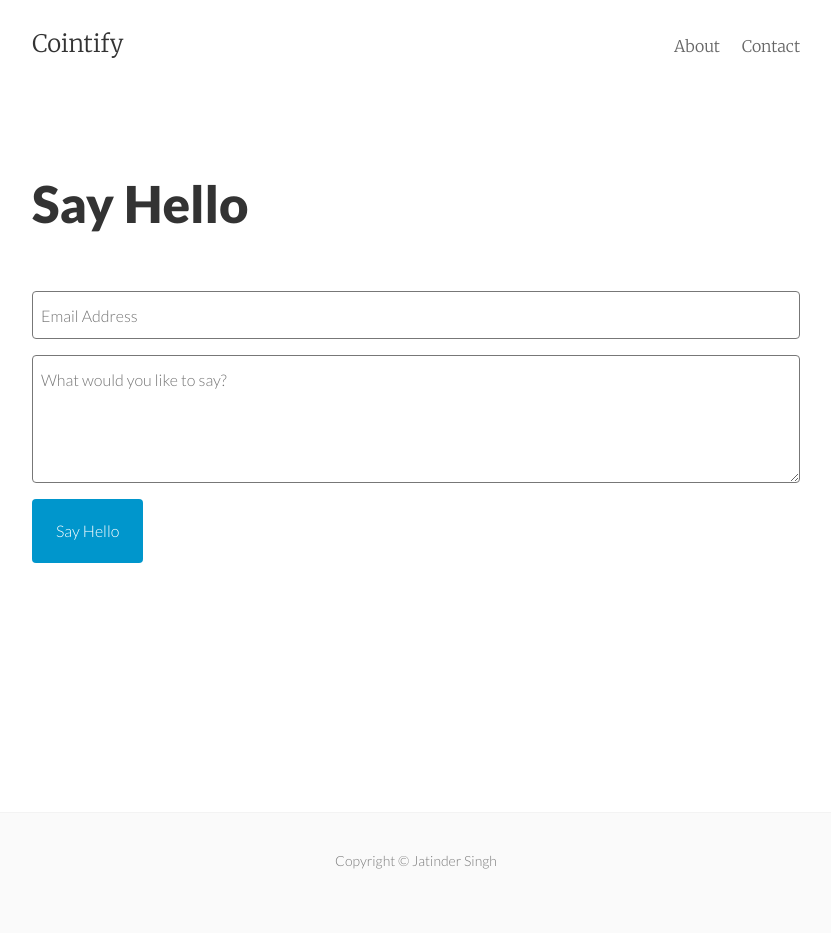
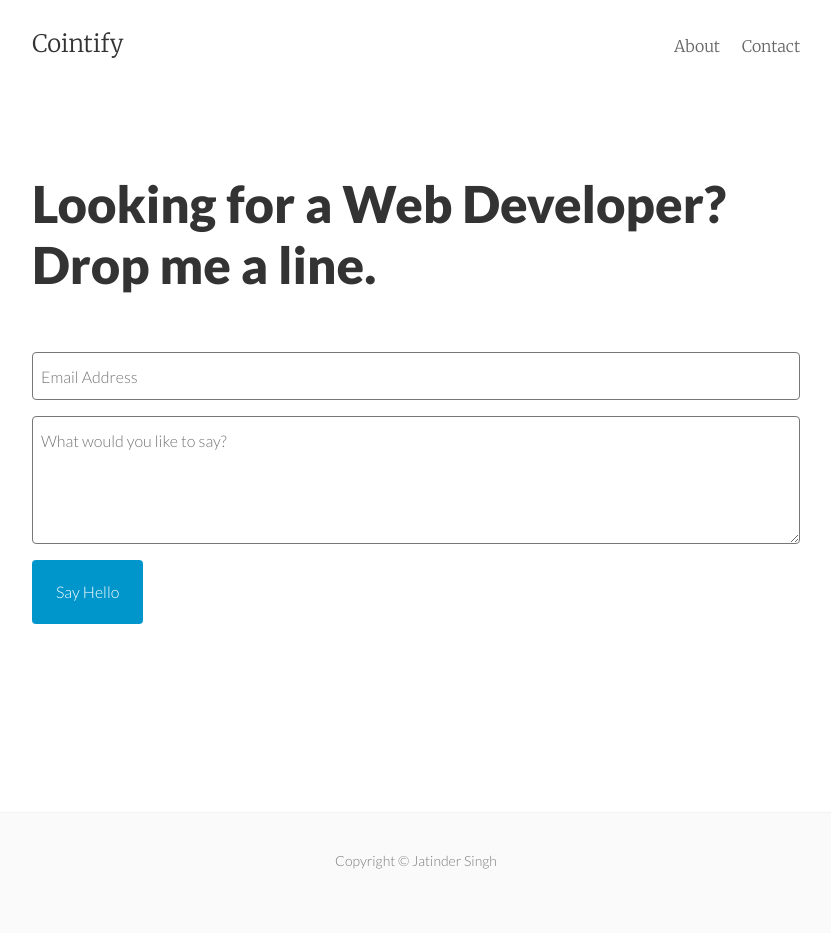
Before and after one commit to cointify/cointify.github.io, a Jekyll site: the page built from contact.html, in a window 1280 px wide. Shown: the whole page, without its empty margins (224-1055 px from the left). Built offline with Jekyll 4.4.1, drawn with Linux system fonts in a browser that asks for light colours; Markdown is read by kramdown in place of the engine named in the settings.

Commit message:
Edits contact page minor

```diff
--- a/contact.html
+++ b/contact.html
@@ -1,6 +1,6 @@
 ---
 layout: page
-title: Say Hello
+title: Looking for a Web Developer? Drop me a line.
 permalink: /contact/
 ---
 
```
